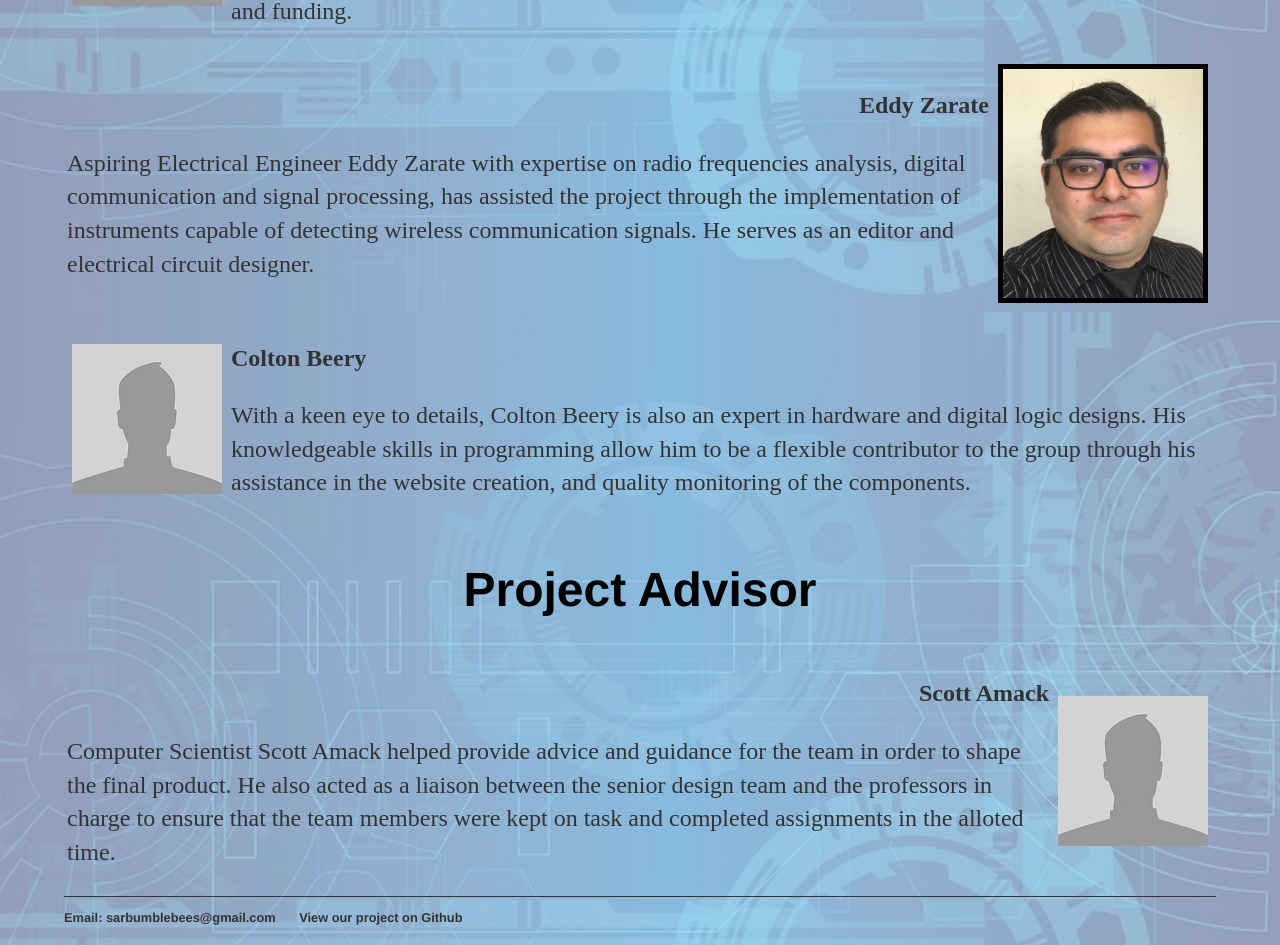
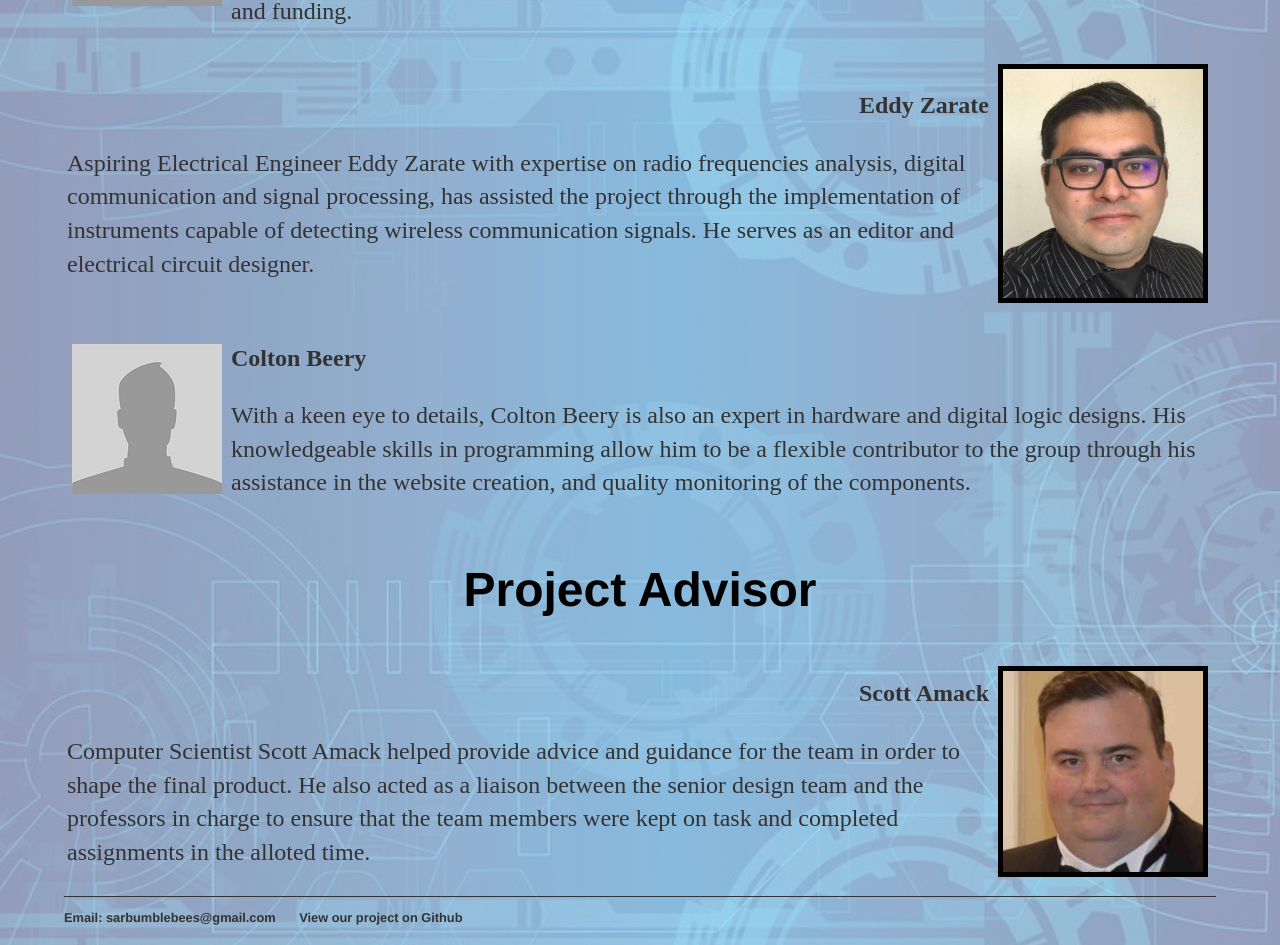
Before and after one commit to ColtonBeery/sarbumblebees, a Jekyll site: the page built from members/index.html, in a window 1280 px wide. Shown: the part 1488-2433 px from the top of the page. Built offline with Jekyll 4.4.1, drawn with Linux system fonts in a browser that asks for light colours.

Commit message:
Added Scott Image

```diff
--- a/members/index.html
+++ b/members/index.html
@@ -111,7 +111,7 @@
 			<p>Computer Scientist Scott Amack helped provide advice and guidance for the team in order to shape the final product. He also acted as a liaison between the senior design team and the professors in charge to ensure that the team members were kept on task and completed assignments in the alloted time.</p>
 		</td>
 		<td>
-			<img src="/images/Headshot-Placeholder.jpg" alt="Placeholder Image" style="margin:5px 5px">
+			<img src="/images/Scott Bio Pic.jpg" alt="Placeholder Image" style="margin:5px 5px" width="200px" border="5">
 		</td>
 	</tr>
 </table>
```
